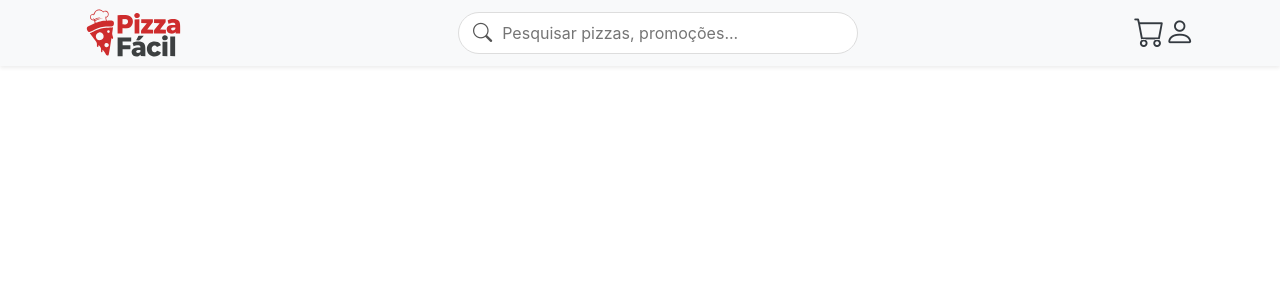
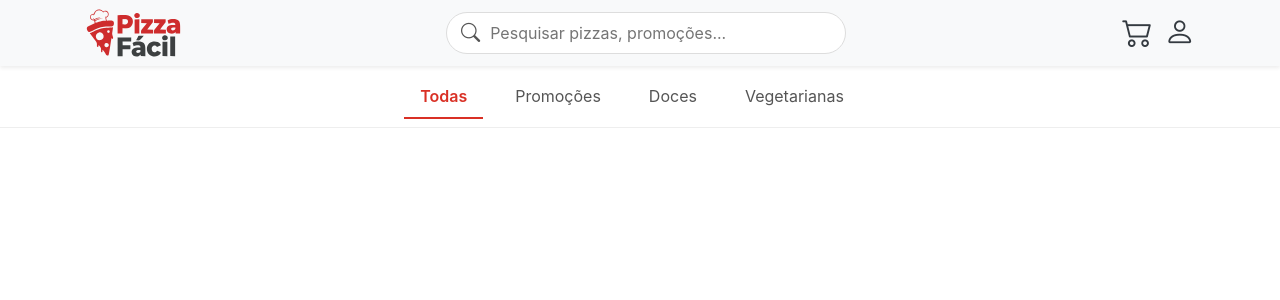
Before and after one commit to ipedromotta/pizza-delivery-app, a Vue app in the folder frontend/: page / in a window 1280 px wide. Before the commit this address had no page. Shown: the top 300 px of the page. Built offline with nearby package versions, Linux system fonts and the light colour scheme; the HTML template or start-up script is replaced by a standard one.

Commit message:
✨ feat: add novo menu

```diff
--- a/frontend/src/components/Header.vue
+++ b/frontend/src/components/Header.vue
@@ -1,6 +1,15 @@
 <script setup>
 import { useRouter } from 'vue-router';
+import { ref } from 'vue';
 
+const categorias = [
+  'Todas',
+  'Promoções',
+  'Doces',
+  'Vegetarianas'
+];
+
+const categoriaSelecionada = ref('Todas');
 
 const router = useRouter()
 
@@ -24,14 +33,14 @@ const router = useRouter()
             </div>
 
             <!-- ICONES -->
-            <div class="d-flex align-items-center gap-4">
-            <RouterLink to="/carrinho" class="text-dark">
-                <i class="bi bi-cart icones"></i>
-            </RouterLink>
+            <div class="d-flex align-items-center ms-3 gap-3">
+                <RouterLink to="/carrinho" class="text-dark">
+                    <i class="bi bi-cart2 icones"></i>
+                </RouterLink>
 
-            <RouterLink to="/minha-conta" class="text-dark">
-                <i class="bi bi-person icones"></i>
-            </RouterLink>
+                <RouterLink to="/minha-conta" class="text-dark">
+                    <i class="bi bi-person icones"></i>
+                </RouterLink>
             </div>
 
         </div>
@@ -44,6 +53,17 @@ const router = useRouter()
             </div>
         </div>
     </nav>
+
+    <div class="categoria-menu d-flex align-items-center">
+        <button
+            v-for="cat in categorias"
+            :key="cat"
+            :class="['categoria-item', categoriaSelecionada === cat ? 'active' : '']"
+            @click="categoriaSelecionada = cat"
+        >
+            {{ cat }}
+        </button>
+    </div>
 
 
 </template>
@@ -58,6 +78,7 @@ const router = useRouter()
 .icones {
   font-size: 1.9rem; /* Aumenta ícones */
   cursor: pointer;
+  margin-left: 12px;
 }
 
 .search-box {
@@ -87,6 +108,37 @@ const router = useRouter()
   box-shadow: none;
 }
 
+.categoria-menu {
+  overflow-x: auto;
+  white-space: nowrap;
+  border-bottom: 1px solid #eee;
+  padding: 0.5rem 1rem;
+  background: #fff;
+  justify-content: center;
+}
+
+.categoria-item {
+  background: none;
+  border: none;
+  padding: 0.6rem 1rem;
+  margin-right: 1rem;
+  font-size: 1rem;
+  color: #555;
+  cursor: pointer;
+  border-bottom: 2px solid transparent;
+}
+
+.categoria-item.active {
+  color: #d93025; /* vermelho estilo pizzaria */
+  border-bottom-color: #d93025;
+  font-weight: 600;
+}
+
+/* remove barra de scroll feia no mobile */
+.categoria-menu::-webkit-scrollbar {
+  display: none;
+}
+
 
 
 </style>
```
